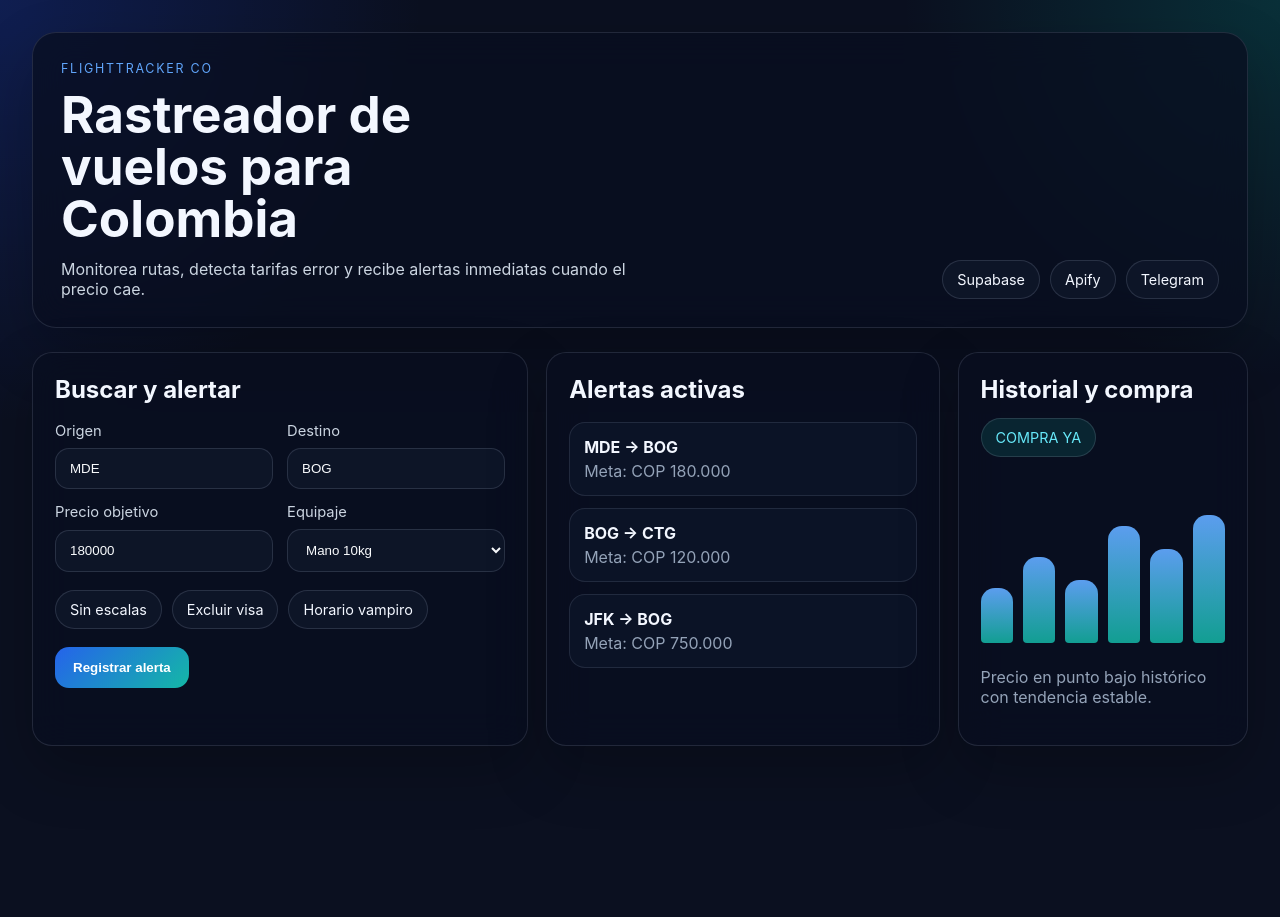
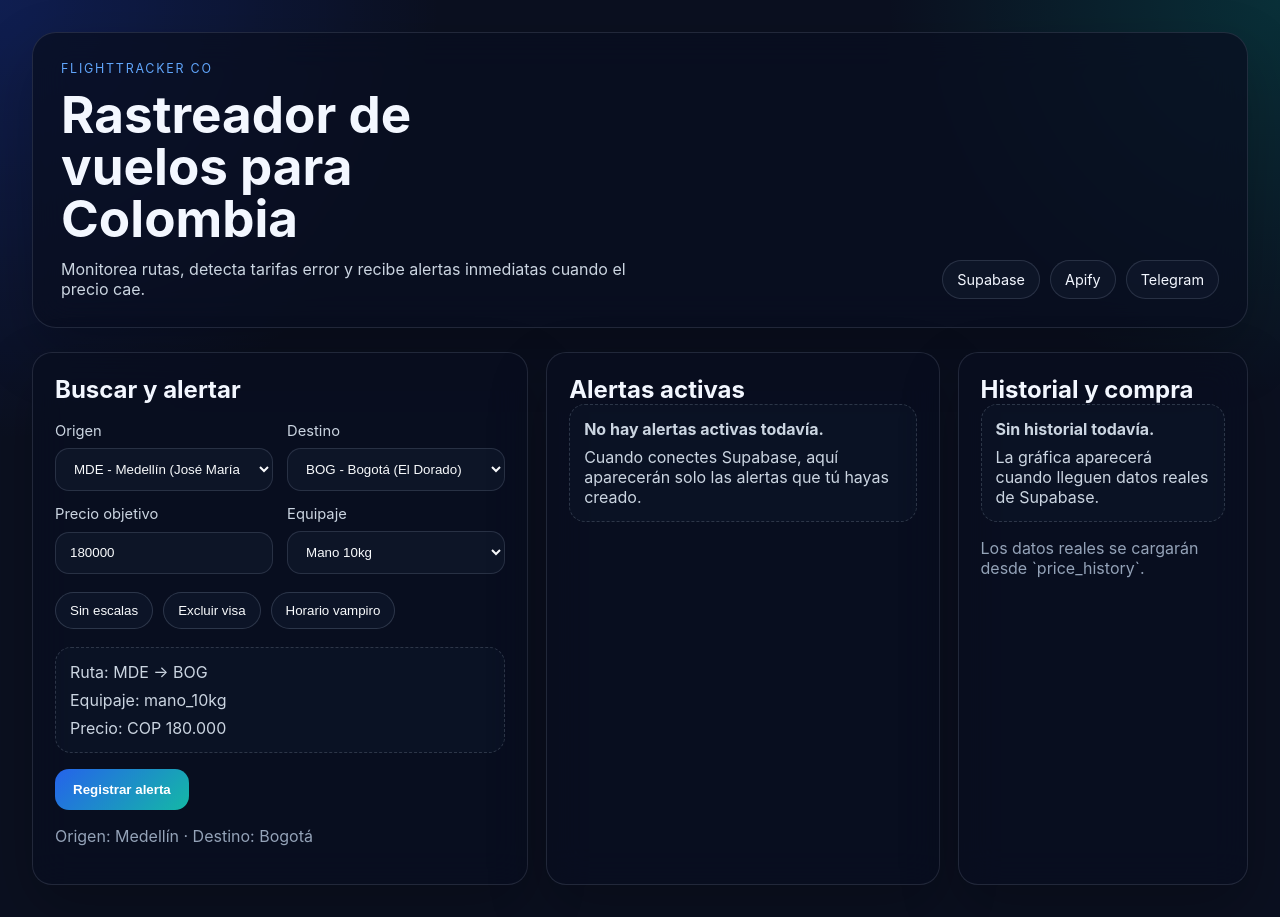
Before and after one commit to negasva/vuelos, a Next.js app: page / in a window 1280 px wide. Before the commit the page ends 800 px from the top, so only its background shows below. Built offline with nearby package versions, Linux system fonts and the light colour scheme.

Commit message:
Fix dashboard controls and empty states

```diff
--- a/app/globals.css
+++ b/app/globals.css
@@ -143,6 +143,21 @@ select {
   margin-bottom: 18px;
 }
 
+.toggle-pill {
+  border: 1px solid rgba(148, 163, 184, 0.24);
+  border-radius: 999px;
+  padding: 10px 14px;
+  background: rgba(15, 23, 42, 0.85);
+  color: #f8fafc;
+  cursor: pointer;
+}
+
+.toggle-pill-active {
+  background: rgba(20, 184, 166, 0.16);
+  border-color: rgba(20, 184, 166, 0.55);
+  color: #67e8f9;
+}
+
 .primary-btn {
   border: 0;
   border-radius: 14px;
@@ -175,6 +190,19 @@ select {
   color: #94a3b8;
 }
 
+.summary-box,
+.empty-state,
+.empty-chart {
+  display: grid;
+  gap: 8px;
+  padding: 14px;
+  border-radius: 16px;
+  border: 1px dashed rgba(148, 163, 184, 0.25);
+  background: rgba(15, 23, 42, 0.52);
+  margin-bottom: 16px;
+  color: #cbd5e1;
+}
+
 .buy-badge {
   width: fit-content;
   margin: 14px 0;
@@ -182,26 +210,20 @@ select {
   color: #67e8f9;
 }
 
-.chart-placeholder {
+.line-chart {
   height: 180px;
   display: grid;
-  grid-template-columns: repeat(6, 1fr);
+  grid-template-columns: repeat(8, 1fr);
   align-items: end;
   gap: 10px;
   padding: 16px 0 8px;
 }
 
-.chart-placeholder div {
+.line-chart span {
   border-radius: 14px 14px 4px 4px;
   background: linear-gradient(180deg, rgba(96, 165, 250, 0.95), rgba(20, 184, 166, 0.85));
+  min-height: 24px;
 }
-
-.chart-placeholder div:nth-child(1) { height: 35%; }
-.chart-placeholder div:nth-child(2) { height: 55%; }
-.chart-placeholder div:nth-child(3) { height: 40%; }
-.chart-placeholder div:nth-child(4) { height: 75%; }
-.chart-placeholder div:nth-child(5) { height: 60%; }
-.chart-placeholder div:nth-child(6) { height: 82%; }
 
 @media (max-width: 1024px) {
   .panel:nth-child(1),
--- a/app/page.tsx
+++ b/app/page.tsx
@@ -1,86 +1,5 @@
+import { HomeDashboard } from "@/components/dashboard/home-dashboard";
+
 export default function HomePage() {
-  return (
-    <main className="page-shell">
-      <section className="hero-card">
-        <div>
-          <p className="eyebrow">FlightTracker Co</p>
-          <h1>Rastreador de vuelos para Colombia</h1>
-          <p className="hero-copy">
-            Monitorea rutas, detecta tarifas error y recibe alertas inmediatas cuando el precio cae.
-          </p>
-        </div>
-        <div className="hero-badges">
-          <span>Supabase</span>
-          <span>Apify</span>
-          <span>Telegram</span>
-        </div>
-      </section>
-
-      <section className="grid-layout">
-        <article className="panel">
-          <h2>Buscar y alertar</h2>
-          <div className="form-grid">
-            <label>
-              Origen
-              <input defaultValue="MDE" />
-            </label>
-            <label>
-              Destino
-              <input defaultValue="BOG" />
-            </label>
-            <label>
-              Precio objetivo
-              <input defaultValue="180000" />
-            </label>
-            <label>
-              Equipaje
-              <select defaultValue="mano_10kg">
-                <option value="morral">Solo morral</option>
-                <option value="mano_10kg">Mano 10kg</option>
-                <option value="bodega_23kg">Bodega 23kg</option>
-              </select>
-            </label>
-          </div>
-          <div className="toggles">
-            <span>Sin escalas</span>
-            <span>Excluir visa</span>
-            <span>Horario vampiro</span>
-          </div>
-          <button className="primary-btn">Registrar alerta</button>
-        </article>
-
-        <article className="panel">
-          <h2>Alertas activas</h2>
-          <ul className="alert-list">
-            <li>
-              <strong>MDE → BOG</strong>
-              <span>Meta: COP 180.000</span>
-            </li>
-            <li>
-              <strong>BOG → CTG</strong>
-              <span>Meta: COP 120.000</span>
-            </li>
-            <li>
-              <strong>JFK → BOG</strong>
-              <span>Meta: COP 750.000</span>
-            </li>
-          </ul>
-        </article>
-
-        <article className="panel">
-          <h2>Historial y compra</h2>
-          <div className="buy-badge">COMPRA YA</div>
-          <div className="chart-placeholder">
-            <div />
-            <div />
-            <div />
-            <div />
-            <div />
-            <div />
-          </div>
-          <p className="panel-note">Precio en punto bajo histórico con tendencia estable.</p>
-        </article>
-      </section>
-    </main>
-  );
+  return <HomeDashboard />;
 }
--- /dev/null
+++ b/components/dashboard/home-dashboard.tsx
@@ -0,0 +1,195 @@
+"use client";
+
+import { useMemo, useState } from "react";
+
+type Airport = {
+  code: string;
+  city: string;
+  name: string;
+};
+
+const AIRPORTS: Airport[] = [
+  { code: "MDE", city: "Medellín", name: "José María Córdova" },
+  { code: "BOG", city: "Bogotá", name: "El Dorado" },
+  { code: "CLO", city: "Cali", name: "Alfonso Bonilla Aragón" },
+  { code: "CTG", city: "Cartagena", name: "Rafael Núñez" },
+  { code: "BAQ", city: "Barranquilla", name: "Ernesto Cortissoz" },
+  { code: "SMR", city: "Santa Marta", name: "Simón Bolívar" },
+  { code: "ADZ", city: "San Andrés", name: "Gustavo Rojas Pinilla" },
+  { code: "PEI", city: "Pereira", name: "Matecaña" },
+  { code: "MEX", city: "Ciudad de México", name: "Benito Juárez" },
+  { code: "JFK", city: "New York", name: "John F. Kennedy" },
+];
+
+function AirportSelect({
+  label,
+  value,
+  onChange,
+}: {
+  label: string;
+  value: string;
+  onChange: (value: string) => void;
+}) {
+  return (
+    <label>
+      {label}
+      <select value={value} onChange={(event) => onChange(event.target.value)}>
+        {AIRPORTS.map((airport) => (
+          <option key={airport.code} value={airport.code}>
+            {airport.code} - {airport.city} ({airport.name})
+          </option>
+        ))}
+      </select>
+    </label>
+  );
+}
+
+function TogglePill({
+  label,
+  active,
+  onToggle,
+}: {
+  label: string;
+  active: boolean;
+  onToggle: () => void;
+}) {
+  return (
+    <button
+      type="button"
+      className={`toggle-pill${active ? " toggle-pill-active" : ""}`}
+      aria-pressed={active}
+      onClick={onToggle}
+    >
+      {label}
+    </button>
+  );
+}
+
+export function HomeDashboard() {
+  const [origin, setOrigin] = useState("MDE");
+  const [destination, setDestination] = useState("BOG");
+  const [targetPrice, setTargetPrice] = useState("180000");
+  const [baggageType, setBaggageType] = useState("mano_10kg");
+  const [nonStopOnly, setNonStopOnly] = useState(false);
+  const [visaExclusion, setVisaExclusion] = useState(false);
+  const [nightOnly, setNightOnly] = useState(false);
+
+  const originAirport = useMemo(
+    () => AIRPORTS.find((airport) => airport.code === origin),
+    [origin]
+  );
+  const destinationAirport = useMemo(
+    () => AIRPORTS.find((airport) => airport.code === destination),
+    [destination]
+  );
+
+  const activeAlerts: Array<{
+    route: string;
+    target: string;
+    status: string;
+  }> = [];
+
+  const historyRows: Array<{ checkedAt: string; price: number }> = [];
+
+  return (
+    <main className="page-shell">
+      <section className="hero-card">
+        <div>
+          <p className="eyebrow">FlightTracker Co</p>
+          <h1>Rastreador de vuelos para Colombia</h1>
+          <p className="hero-copy">
+            Monitorea rutas, detecta tarifas error y recibe alertas inmediatas cuando el precio cae.
+          </p>
+        </div>
+        <div className="hero-badges">
+          <span>Supabase</span>
+          <span>Apify</span>
+          <span>Telegram</span>
+        </div>
+      </section>
+
+      <section className="grid-layout">
+        <article className="panel">
+          <h2>Buscar y alertar</h2>
+          <div className="form-grid">
+            <AirportSelect label="Origen" value={origin} onChange={setOrigin} />
+            <AirportSelect label="Destino" value={destination} onChange={setDestination} />
+            <label>
+              Precio objetivo
+              <input value={targetPrice} onChange={(event) => setTargetPrice(event.target.value)} inputMode="numeric" />
+            </label>
+            <label>
+              Equipaje
+              <select value={baggageType} onChange={(event) => setBaggageType(event.target.value)}>
+                <option value="morral">Solo morral</option>
+                <option value="mano_10kg">Mano 10kg</option>
+                <option value="bodega_23kg">Bodega 23kg</option>
+              </select>
+            </label>
+          </div>
+
+          <div className="toggles">
+            <TogglePill label="Sin escalas" active={nonStopOnly} onToggle={() => setNonStopOnly((value) => !value)} />
+            <TogglePill label="Excluir visa" active={visaExclusion} onToggle={() => setVisaExclusion((value) => !value)} />
+            <TogglePill label="Horario vampiro" active={nightOnly} onToggle={() => setNightOnly((value) => !value)} />
+          </div>
+
+          <div className="summary-box">
+            <span>
+              Ruta: {origin} → {destination}
+            </span>
+            <span>Equipaje: {baggageType}</span>
+            <span>Precio: COP {Number(targetPrice || 0).toLocaleString("es-CO")}</span>
+          </div>
+
+          <button className="primary-btn" type="button">
+            Registrar alerta
+          </button>
+          <p className="panel-note">
+            Origen: {originAirport?.city ?? origin} · Destino: {destinationAirport?.city ?? destination}
+          </p>
+        </article>
+
+        <article className="panel">
+          <h2>Alertas activas</h2>
+          {activeAlerts.length === 0 ? (
+            <div className="empty-state">
+              <strong>No hay alertas activas todavía.</strong>
+              <span>Cuando conectes Supabase, aquí aparecerán solo las alertas que tú hayas creado.</span>
+            </div>
+          ) : (
+            <ul className="alert-list">
+              {activeAlerts.map((alert) => (
+                <li key={alert.route}>
+                  <strong>{alert.route}</strong>
+                  <span>Meta: {alert.target}</span>
+                  <span>{alert.status}</span>
+                </li>
+              ))}
+            </ul>
+          )}
+        </article>
+
+        <article className="panel">
+          <h2>Historial y compra</h2>
+          {historyRows.length === 0 ? (
+            <div className="empty-chart">
+              <strong>Sin historial todavía.</strong>
+              <span>La gráfica aparecerá cuando lleguen datos reales de Supabase.</span>
+            </div>
+          ) : (
+            <>
+              <div className="buy-badge">COMPRA YA</div>
+              <div className="line-chart" aria-hidden="true">
+                {historyRows.map((point, index) => (
+                  <span key={`${point.checkedAt}-${index}`} style={{ height: `${Math.max(20, Math.min(100, point.price / 5000))}%` }} />
+                ))}
+              </div>
+            </>
+          )}
+          <p className="panel-note">Los datos reales se cargarán desde `price_history`.</p>
+        </article>
+      </section>
+    </main>
+  );
+}
```
